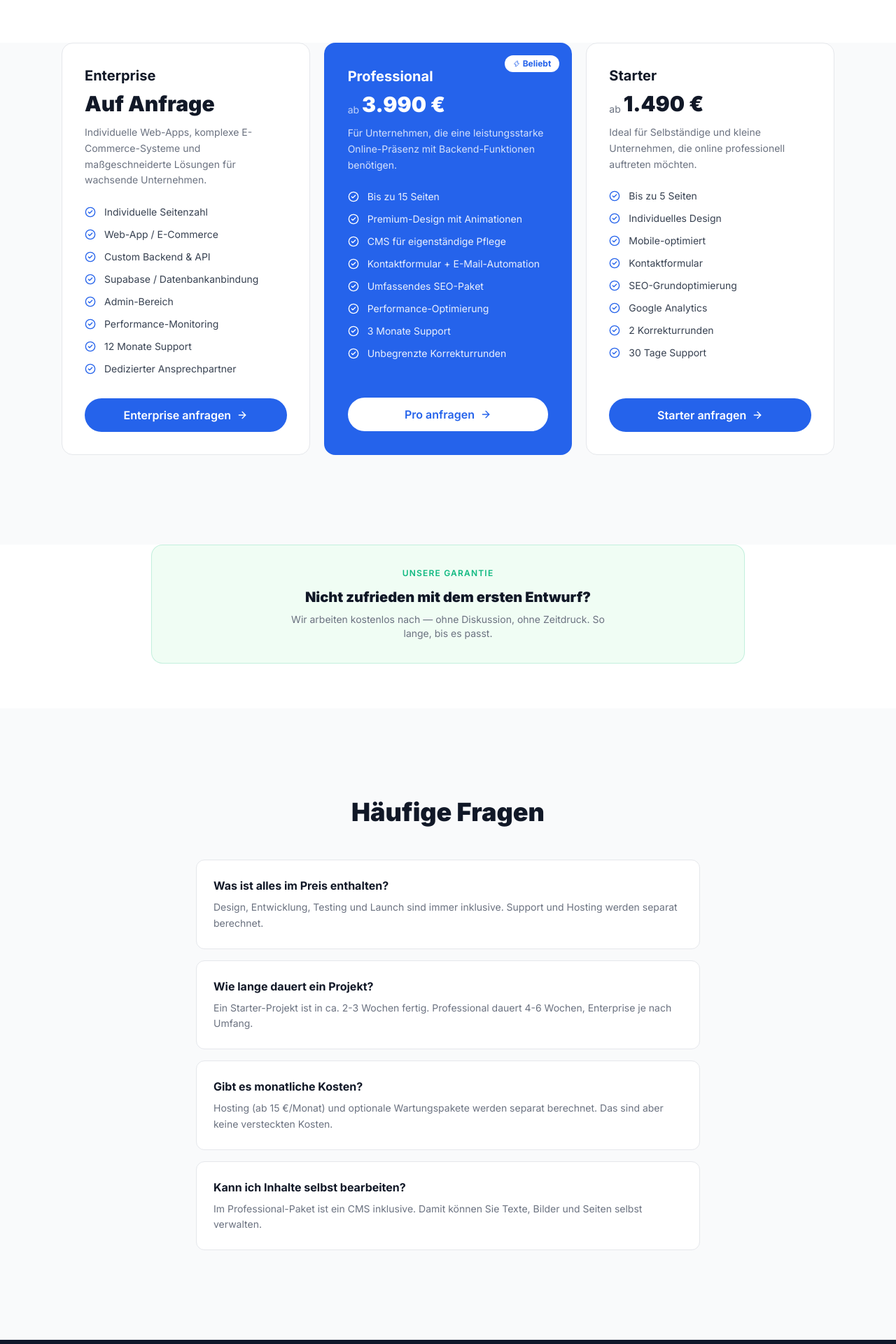
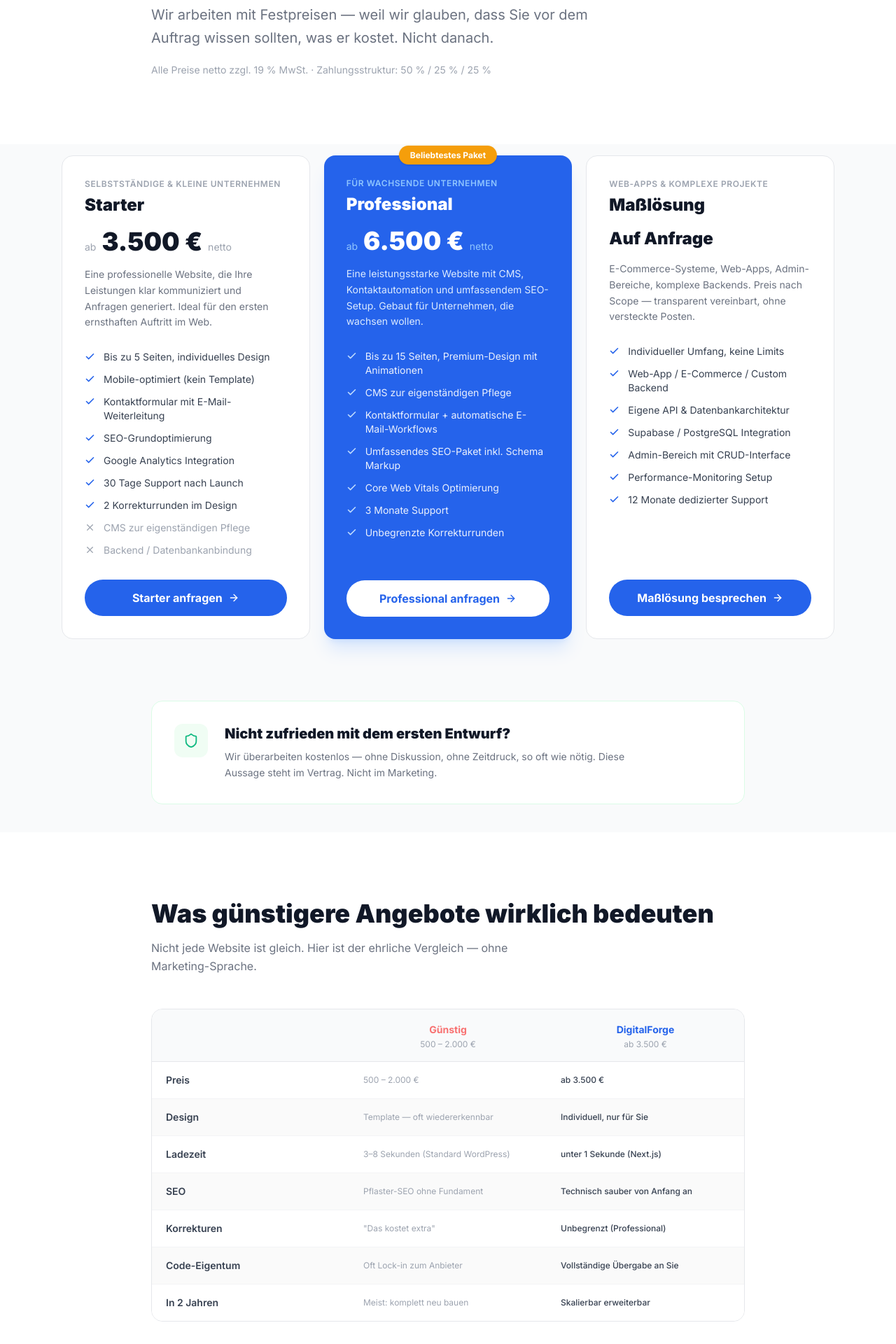
Before and after one commit to chjungdus/Neue-Website, a Next.js app: page /preise in a window 1280 px wide. Shown: the part 440-2360 px from the top of the page at 70% size. Built offline with nearby package versions, Linux system fonts and the light colour scheme.

Commit message:
overhaul pt3: preise page with comparison table, guarantee, anchoring

```diff
--- a/src/app/preise/page.tsx
+++ b/src/app/preise/page.tsx
@@ -1,150 +1,173 @@
 import type { Metadata } from "next"
 import Link from "next/link"
-import { CheckCircle2, ArrowRight, Zap } from "lucide-react"
+import { Check, ArrowRight, X, Shield } from "lucide-react"
 
 export const metadata: Metadata = {
-  title: "Preise",
-  description: "Transparente Preise für professionelle Websites – ohne versteckte Kosten.",
+  title: "Preise – Transparente Festpreise",
+  description:
+    "Kein Stundensatz, keine Überraschungen. Transparente Festpreise für professionelle Websites – Starter ab 3.500 €.",
 }
 
 const packages = [
   {
-    name: "Enterprise",
-    price: "Auf Anfrage",
-    desc: "Individuelle Web-Apps, komplexe E-Commerce-Systeme und maßgeschneiderte Lösungen für wachsende Unternehmen.",
+    id: "starter",
+    name: "Starter",
+    tagline: "Selbstständige & kleine Unternehmen",
+    price: "3.500",
+    badge: null,
+    desc: "Eine professionelle Website, die Ihre Leistungen klar kommuniziert und Anfragen generiert. Ideal für den ersten ernsthaften Auftritt im Web.",
     features: [
-      "Individuelle Seitenzahl",
-      "Web-App / E-Commerce",
-      "Custom Backend & API",
-      "Supabase / Datenbankanbindung",
-      "Admin-Bereich",
-      "Performance-Monitoring",
-      "12 Monate Support",
-      "Dedizierter Ansprechpartner",
+      "Bis zu 5 Seiten, individuelles Design",
+      "Mobile-optimiert (kein Template)",
+      "Kontaktformular mit E-Mail-Weiterleitung",
+      "SEO-Grundoptimierung",
+      "Google Analytics Integration",
+      "30 Tage Support nach Launch",
+      "2 Korrekturrunden im Design",
     ],
-    cta: "Enterprise anfragen",
+    notIncluded: ["CMS zur eigenständigen Pflege", "Backend / Datenbankanbindung"],
+    cta: "Starter anfragen",
     highlight: false,
   },
   {
+    id: "professional",
     name: "Professional",
-    price: "3.990",
-    desc: "Für Unternehmen, die eine leistungsstarke Online-Präsenz mit Backend-Funktionen benötigen.",
+    tagline: "Für wachsende Unternehmen",
+    price: "6.500",
+    badge: "Beliebtestes Paket",
+    desc: "Eine leistungsstarke Website mit CMS, Kontaktautomation und umfassendem SEO-Setup. Gebaut für Unternehmen, die wachsen wollen.",
     features: [
-      "Bis zu 15 Seiten",
-      "Premium-Design mit Animationen",
-      "CMS für eigenständige Pflege",
-      "Kontaktformular + E-Mail-Automation",
-      "Umfassendes SEO-Paket",
-      "Performance-Optimierung",
+      "Bis zu 15 Seiten, Premium-Design mit Animationen",
+      "CMS zur eigenständigen Pflege",
+      "Kontaktformular + automatische E-Mail-Workflows",
+      "Umfassendes SEO-Paket inkl. Schema Markup",
+      "Core Web Vitals Optimierung",
       "3 Monate Support",
       "Unbegrenzte Korrekturrunden",
     ],
-    cta: "Pro anfragen",
+    notIncluded: [],
+    cta: "Professional anfragen",
     highlight: true,
   },
   {
-    name: "Starter",
-    price: "1.490",
-    desc: "Ideal für Selbständige und kleine Unternehmen, die online professionell auftreten möchten.",
+    id: "enterprise",
+    name: "Maßlösung",
+    tagline: "Web-Apps & komplexe Projekte",
+    price: null,
+    badge: null,
+    desc: "E-Commerce-Systeme, Web-Apps, Admin-Bereiche, komplexe Backends. Preis nach Scope — transparent vereinbart, ohne versteckte Posten.",
     features: [
-      "Bis zu 5 Seiten",
-      "Individuelles Design",
-      "Mobile-optimiert",
-      "Kontaktformular",
-      "SEO-Grundoptimierung",
-      "Google Analytics",
-      "2 Korrekturrunden",
-      "30 Tage Support",
+      "Individueller Umfang, keine Limits",
+      "Web-App / E-Commerce / Custom Backend",
+      "Eigene API & Datenbankarchitektur",
+      "Supabase / PostgreSQL Integration",
+      "Admin-Bereich mit CRUD-Interface",
+      "Performance-Monitoring Setup",
+      "12 Monate dedizierter Support",
     ],
-    cta: "Starter anfragen",
+    notIncluded: [],
+    cta: "Maßlösung besprechen",
     highlight: false,
   },
 ]
 
-const faqs = [
+const comparisonRows = [
+  { label: "Preis", cheap: "500 – 2.000 €", us: "ab 3.500 €" },
+  { label: "Design", cheap: "Template — oft wiedererkennbar", us: "Individuell, nur für Sie" },
+  { label: "Ladezeit", cheap: "3–8 Sekunden (Standard WordPress)", us: "unter 1 Sekunde (Next.js)" },
+  { label: "SEO", cheap: "Pflaster-SEO ohne Fundament", us: "Technisch sauber von Anfang an" },
+  { label: "Korrekturen", cheap: "\"Das kostet extra\"", us: "Unbegrenzt (Professional)" },
+  { label: "Code-Eigentum", cheap: "Oft Lock-in zum Anbieter", us: "Vollständige Übergabe an Sie" },
+  { label: "In 2 Jahren", cheap: "Meist: komplett neu bauen", us: "Skalierbar erweiterbar" },
+]
+
+const priceFAQs = [
   {
-    q: "Was ist alles im Preis enthalten?",
-    a: "Design, Entwicklung, Testing und Launch sind immer inklusive. Support und Hosting werden separat berechnet.",
+    q: "Was ist im Preis enthalten?",
+    a: "Design, Entwicklung, Testing und Launch sind immer inklusive. Hosting (ab 15 €/Monat, je nach Anbieter) und optionale Wartungspakete werden separat vereinbart — transparent, keine versteckten Kosten, immer schriftlich vor Projektstart.",
   },
   {
-    q: "Wie lange dauert ein Projekt?",
-    a: "Ein Starter-Projekt ist in ca. 2-3 Wochen fertig. Professional dauert 4-6 Wochen, Enterprise je nach Umfang.",
+    q: "Gibt es Nachzahlungen?",
+    a: "Nein. Der vereinbarte Festpreis ist der Endpreis. Änderungen am vereinbarten Scope — also neue Seiten oder Funktionen, die nicht im ursprünglichen Angebot standen — werden separat besprochen und angeboten. Nie still in Rechnung gestellt.",
   },
   {
-    q: "Gibt es monatliche Kosten?",
-    a: "Hosting (ab 15 €/Monat) und optionale Wartungspakete werden separat berechnet. Das sind aber keine versteckten Kosten.",
+    q: "Wie läuft die Zahlung ab?",
+    a: "50 % bei Auftragserteilung, 25 % nach Präsentation des finalen Designs, 25 % bei Launch. Für größere Projekte passen wir die Zahlungsstruktur auf Wunsch individuell an.",
   },
   {
-    q: "Kann ich Inhalte selbst bearbeiten?",
-    a: "Im Professional-Paket ist ein CMS inklusive. Damit können Sie Texte, Bilder und Seiten selbst verwalten.",
+    q: "Ich habe Angebote für 1.000 € gesehen. Warum der Unterschied?",
+    a: "Bei 1.000 € bekommen Sie in der Regel ein WordPress-Template mit ausgetauschtem Logo und eingefügtem Text — fertiggestellt in wenigen Stunden. Das sieht identisch aus wie die Website des nächsten Unternehmens. Wir bauen von Grund auf. Das kostet mehr Zeit, liefert aber eine Website, die tatsächlich für Sie arbeitet.",
   },
 ]
 
 export default function PreisePage() {
   return (
     <div className="pt-16">
-      <section className="py-32 text-center bg-white">
-        <div className="max-w-3xl mx-auto px-6">
-          <p className="text-[#2563eb] text-sm font-semibold uppercase tracking-widest mb-3">Preise</p>
-          <h1 className="text-5xl md:text-6xl font-black text-[#111827] mb-6">
-            Transparent. <span className="gradient-text">Fair. Klar.</span>
+      <section className="py-24 bg-white">
+        <div className="max-w-4xl mx-auto px-6">
+          <p className="text-[#9ca3af] text-xs font-semibold uppercase tracking-widest mb-5">Preise</p>
+          <h1 className="text-5xl md:text-6xl font-black text-[#111827] mb-6 leading-tight">
+            Kein Stundensatz.<br />
+            <span className="gradient-text">Kein Überraschungsangebot.</span>
           </h1>
-          <p className="text-[#6b7280] text-xl leading-relaxed">
-            Keine versteckten Kosten, keine Überraschungen. Nur faire Preise für erstklassige Arbeit.
+          <p className="text-[#6b7280] text-xl leading-relaxed mb-5 max-w-2xl">
+            Wir arbeiten mit Festpreisen — weil wir glauben, dass Sie vor dem Auftrag wissen sollten, was er kostet. Nicht danach.
           </p>
+          <p className="text-[#9ca3af] text-sm">Alle Preise netto zzgl. 19 % MwSt. · Zahlungsstruktur: 50 % / 25 % / 25 %</p>
         </div>
       </section>
 
-      <section className="pb-32 bg-[#f9fafb]">
+      <section className="pb-12 bg-[#f9fafb] pt-4">
         <div className="max-w-6xl mx-auto px-6">
-          <div className="grid grid-cols-1 md:grid-cols-3 gap-5">
+          <div className="grid grid-cols-1 lg:grid-cols-3 gap-5">
             {packages.map((pkg) => (
               <div
-                key={pkg.name}
-                className={`rounded-2xl p-8 flex flex-col relative overflow-hidden ${
-                  pkg.highlight
-                    ? "bg-[#2563eb] border-2 border-[#2563eb]"
-                    : "bg-white border border-gray-200"
+                key={pkg.id}
+                className={`rounded-2xl p-8 flex flex-col relative ${
+                  pkg.highlight ? "bg-[#2563eb] shadow-xl shadow-blue-500/15" : "bg-white border border-gray-200"
                 }`}
               >
-                {pkg.highlight && (
-                  <div className="absolute top-4 right-4">
-                    <span className="bg-white text-[#2563eb] text-xs font-bold px-3 py-1 rounded-full flex items-center gap-1">
-                      <Zap size={10} /> Beliebt
+                {pkg.badge && (
+                  <div className="absolute -top-3.5 left-1/2 -translate-x-1/2">
+                    <span className="bg-[#f59e0b] text-white text-xs font-bold px-4 py-1.5 rounded-full whitespace-nowrap shadow-sm">
+                      {pkg.badge}
                     </span>
                   </div>
                 )}
-                <div className="mb-6">
-                  <h2 className={`font-bold text-xl mb-2 ${pkg.highlight ? "text-white" : "text-[#111827]"}`}>{pkg.name}</h2>
-                  <div className="flex items-end gap-1 mb-3">
-                    {pkg.price !== "Auf Anfrage" && (
-                      <span className={`text-sm ${pkg.highlight ? "text-white/70" : "text-[#6b7280]"}`}>ab</span>
+                <div className="mb-7">
+                  <p className={`text-xs font-semibold uppercase tracking-wider mb-1.5 ${pkg.highlight ? "text-blue-300" : "text-[#9ca3af]"}`}>{pkg.tagline}</p>
+                  <h2 className={`font-black text-2xl mb-4 ${pkg.highlight ? "text-white" : "text-[#111827]"}`}>{pkg.name}</h2>
+                  <div className="flex items-baseline gap-2 mb-4">
+                    {pkg.price ? (
+                      <>
+                        <span className={`text-sm ${pkg.highlight ? "text-blue-300" : "text-[#9ca3af]"}`}>ab</span>
+                        <span className={`text-4xl font-black ${pkg.highlight ? "text-white" : "text-[#111827]"}`}>{pkg.price} €</span>
+                        <span className={`text-sm ${pkg.highlight ? "text-blue-300" : "text-[#9ca3af]"}`}>netto</span>
+                      </>
+                    ) : (
+                      <span className={`text-2xl font-black ${pkg.highlight ? "text-white" : "text-[#111827]"}`}>Auf Anfrage</span>
                     )}
-                    <span className={`text-3xl font-black ${pkg.highlight ? "text-white" : "text-[#111827]"}`}>
-                      {pkg.price !== "Auf Anfrage" ? `${pkg.price} €` : pkg.price}
-                    </span>
                   </div>
-                  <p className={`text-sm leading-relaxed ${pkg.highlight ? "text-white/80" : "text-[#6b7280]"}`}>{pkg.desc}</p>
+                  <p className={`text-sm leading-relaxed ${pkg.highlight ? "text-blue-100" : "text-[#6b7280]"}`}>{pkg.desc}</p>
                 </div>
-
                 <ul className="flex flex-col gap-3 flex-1 mb-8">
                   {pkg.features.map((f) => (
-                    <li key={f} className={`flex items-center gap-3 text-sm ${pkg.highlight ? "text-white/90" : "text-[#374151]"}`}>
-                      <CheckCircle2
-                        size={16}
-                        className={pkg.highlight ? "text-white flex-shrink-0" : "text-[#2563eb] flex-shrink-0"}
-                      />
+                    <li key={f} className={`flex items-start gap-3 text-sm ${pkg.highlight ? "text-white/90" : "text-[#374151]"}`}>
+                      <Check size={15} className={`mt-0.5 flex-shrink-0 ${pkg.highlight ? "text-blue-200" : "text-[#2563eb]"}`} strokeWidth={2.5} />
+                      {f}
+                    </li>
+                  ))}
+                  {pkg.notIncluded.map((f) => (
+                    <li key={f} className={`flex items-start gap-3 text-sm ${pkg.highlight ? "text-blue-300/50" : "text-[#9ca3af]"}`}>
+                      <X size={15} className="mt-0.5 flex-shrink-0" strokeWidth={2} />
                       {f}
                     </li>
                   ))}
                 </ul>
-
                 <Link
-                  href={`/anfrage?paket=${pkg.name.toLowerCase()}`}
-                  className={`text-center font-semibold px-6 py-3 rounded-full transition-all flex items-center justify-center gap-2 ${
-                    pkg.highlight
-                      ? "bg-white text-[#2563eb] hover:bg-gray-50"
-                      : "bg-[#2563eb] text-white hover:bg-[#1d4ed8]"
+                  href={`/anfrage?paket=${pkg.id}`}
+                  className={`text-center font-bold px-6 py-3.5 rounded-full transition-all flex items-center justify-center gap-2 ${
+                    pkg.highlight ? "bg-white text-[#2563eb] hover:bg-gray-50" : "bg-[#2563eb] text-white hover:bg-[#1d4ed8]"
                   }`}
                 >
                   {pkg.cta} <ArrowRight size={16} />
@@ -155,33 +178,87 @@ export default function PreisePage() {
         </div>
       </section>
 
-      <section className="pb-16 bg-white">
+      <section className="py-10 bg-[#f9fafb]">
         <div className="max-w-4xl mx-auto px-6">
-          <div className="bg-[#f0fdf4] border border-[#10b981]/20 rounded-2xl p-8 text-center">
-            <p className="text-[#10b981] text-xs font-semibold uppercase tracking-widest mb-3">Unsere Garantie</p>
-            <h3 className="text-[#111827] font-black text-xl mb-2">Nicht zufrieden mit dem ersten Entwurf?</h3>
-            <p className="text-[#6b7280] text-sm max-w-md mx-auto">
-              Wir arbeiten kostenlos nach — ohne Diskussion, ohne Zeitdruck. So lange, bis es passt.
-            </p>
+          <div className="bg-white border border-green-100 rounded-2xl p-8 flex flex-col sm:flex-row items-start gap-6">
+            <div className="w-12 h-12 rounded-xl bg-[#f0fdf4] flex items-center justify-center flex-shrink-0">
+              <Shield size={22} className="text-[#10b981]" />
+            </div>
+            <div>
+              <h3 className="text-[#111827] font-black text-xl mb-2">Nicht zufrieden mit dem ersten Entwurf?</h3>
+              <p className="text-[#6b7280] text-sm leading-relaxed max-w-xl">
+                Wir überarbeiten kostenlos — ohne Diskussion, ohne Zeitdruck, so oft wie nötig. Diese Aussage steht im Vertrag. Nicht im Marketing.
+              </p>
+            </div>
           </div>
         </div>
       </section>
 
-      <section className="py-32 bg-[#f9fafb]">
+      <section className="py-24 bg-white">
+        <div className="max-w-4xl mx-auto px-6">
+          <h2 className="text-3xl md:text-4xl font-black text-[#111827] mb-4">Was günstigere Angebote wirklich bedeuten</h2>
+          <p className="text-[#6b7280] mb-12 max-w-lg leading-relaxed">Nicht jede Website ist gleich. Hier ist der ehrliche Vergleich — ohne Marketing-Sprache.</p>
+          <div className="rounded-2xl overflow-hidden border border-gray-200">
+            <div className="grid grid-cols-3 bg-[#f9fafb] border-b border-gray-200">
+              <div className="px-5 py-4" />
+              <div className="px-5 py-4 text-center">
+                <span className="text-[#f87171] font-bold text-sm">Günstig</span>
+                <div className="text-xs text-[#9ca3af] mt-0.5">500 – 2.000 €</div>
+              </div>
+              <div className="px-5 py-4 text-center">
+                <span className="text-[#2563eb] font-bold text-sm">DigitalForge</span>
+                <div className="text-xs text-[#9ca3af] mt-0.5">ab 3.500 €</div>
+              </div>
+            </div>
+            {comparisonRows.map((row, i) => (
+              <div key={row.label} className={`grid grid-cols-3 border-b border-gray-100 last:border-b-0 ${i % 2 === 0 ? "bg-white" : "bg-[#fafafa]"}`}>
+                <div className="px-5 py-4 text-sm font-semibold text-[#374151]">{row.label}</div>
+                <div className="px-5 py-4 text-xs text-[#9ca3af] leading-relaxed">{row.cheap}</div>
+                <div className="px-5 py-4 text-xs text-[#374151] font-medium leading-relaxed">{row.us}</div>
+              </div>
+            ))}
+          </div>
+        </div>
+      </section>
+
+      <section className="py-24 bg-[#f9fafb]">
         <div className="max-w-3xl mx-auto px-6">
-          <div className="text-center mb-12">
-            <h2 className="text-4xl font-black text-[#111827] mb-4">Häufige Fragen</h2>
-          </div>
+          <h2 className="text-3xl md:text-4xl font-black text-[#111827] mb-12">Fragen zu Preisen</h2>
           <div className="flex flex-col gap-4">
-            {faqs.map((faq) => (
-              <div key={faq.q} className="bg-white border border-gray-200 rounded-xl p-6">
-                <h3 className="text-[#111827] font-bold mb-2">{faq.q}</h3>
+            {priceFAQs.map((faq) => (
+              <div key={faq.q} className="bg-white border border-gray-100 rounded-2xl p-7">
+                <h3 className="text-[#111827] font-bold mb-3 text-base">{faq.q}</h3>
                 <p className="text-[#6b7280] text-sm leading-relaxed">{faq.a}</p>
               </div>
             ))}
           </div>
         </div>
       </section>
+
+      <section className="py-24 bg-white">
+        <div className="max-w-2xl mx-auto px-6 text-center">
+          <h2 className="text-4xl font-black text-[#111827] mb-4">Bereit für ein konkretes Angebot?</h2>
+          <p className="text-[#6b7280] text-lg mb-10 leading-relaxed">
+            In 30 Minuten Erstgespräch erfahren Sie: was Ihr Projekt kostet, wie lange es dauert, und was Sie am Ende bekommen. Kostenlos und unverbindlich.
+          </p>
+          <div className="flex flex-col sm:flex-row items-center justify-center gap-3">
+            <Link href="/anfrage" className="bg-[#2563eb] hover:bg-[#1d4ed8] text-white font-bold px-8 py-4 rounded-full inline-flex items-center gap-2 transition-colors">
+              Kostenlos anfragen <ArrowRight size={18} />
+            </Link>
+            <Link href="/kontakt" className="text-[#374151] font-semibold px-8 py-4 rounded-full border border-gray-200 hover:border-gray-300 transition-all">
+              Erst mal fragen
+            </Link>
+          </div>
+        </div>
+      </section>
+
+      <div className="bg-[#f9fafb] border-t border-gray-200 py-6">
+        <div className="flex flex-wrap items-center justify-center gap-6 text-xs text-[#9ca3af]">
+          <Link href="/impressum" className="hover:text-[#374151] transition-colors">Impressum</Link>
+          <Link href="/datenschutz" className="hover:text-[#374151] transition-colors">Datenschutz</Link>
+          <Link href="/agb" className="hover:text-[#374151] transition-colors">AGB</Link>
+        </div>
+      </div>
     </div>
   )
 }
```
